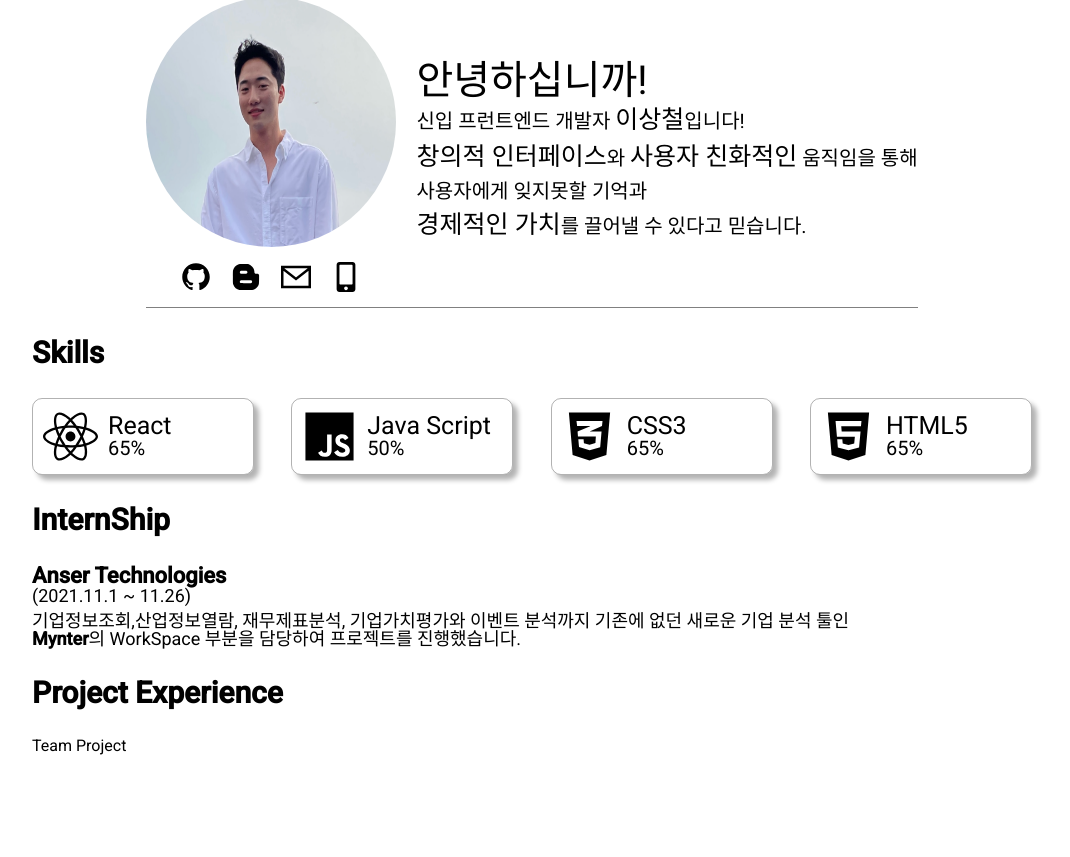
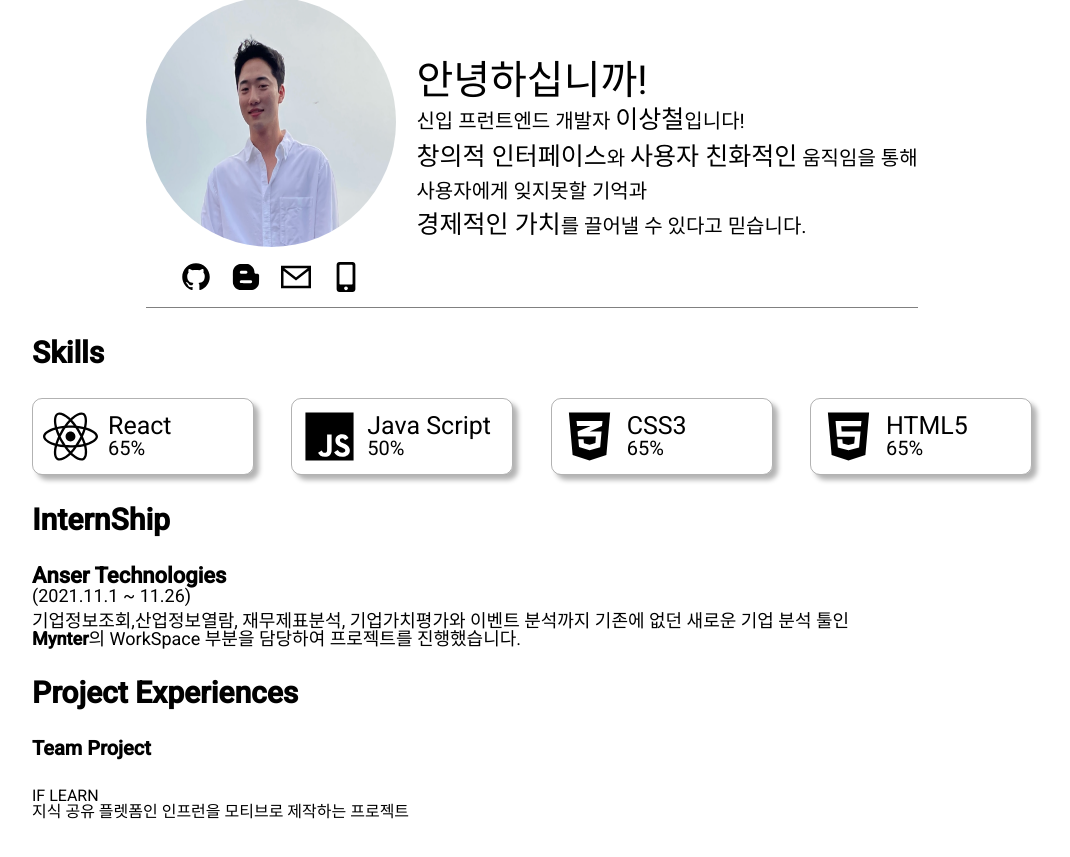
Before and after one commit to sangcheol-LEE/1st-portfolio, a React (Create React App) app: page / in a window 1280 px wide. Shown: the part 153-1010 px from the top of the page, without its empty margins (118-1188 px from the left). Built offline with nearby package versions, Linux system fonts and the light colour scheme.

Commit message:
상수데이터 제작

```diff
--- a/src/App.js
+++ b/src/App.js
@@ -1,4 +1,4 @@
-import React from 'react';
+import React ,{ useState,useEffect }from 'react';
 import { Link } from 'react-router-dom'
 import { createGlobalStyle } from 'styled-components'
 import styled from 'styled-components';
@@ -6,6 +6,8 @@ import MainInfo from './Components/MainInfo';
 import MainAside from './Components/MainNav';
 import Skill from './Components/Skill';
 import { FaReact,FaJs,FaCss3Alt,FaHtml5 } from 'react-icons/fa'
+
+
 
 
 const App = () => {
@@ -37,8 +39,14 @@ const App = () => {
             <span className="mynter">Mynter</span><span>의 WorkSpace 부분을 담당하여 프로젝트를 진행했습니다.</span>
             </TextBox>
 
-            <h1 className="title">Project Experience</h1>
-            <h2 className="value">Team Project</h2>
+            <h1 className="title">Project Experiences</h1>
+            <h2 className="subTitle">Team Project</h2>
+
+            <ProjectBox>
+              <h3>IF LEARN</h3>
+              <span>지식 공유 플렛폼인 인프런을 모티브로 제작하는 프로젝트</span>
+
+            </ProjectBox>
 
           </article>
 
@@ -81,8 +89,16 @@ const MainSection = styled.section`
       margin-top: 30px;
       margin-bottom: 30px;
     }
+
+    .subTitle {
+      font-size:20px;
+      font-weight:bold;
+      margin-top: 30px;
+      margin-bottom: 30px;
+    }
   }
 `;
+
 
 
 
@@ -94,7 +110,7 @@ const SkillBox = styled.div`
   `;
 
 
-const TextBox = styled.div`
+const TextBox = styled.article`
   margin-bottom: 15px;
 
   font-size:18px;
@@ -113,6 +129,9 @@ const TextBox = styled.div`
   }
 `;
 
+const ProjectBox = styled.article`
+
+`;
 
 const GlobalStyle = createGlobalStyle`
 html,body,div,span,applet,object,iframe,h1,h2,h3,h4,h5,h6,p,blockquote,pre,a,abbr,acronym,address,big,cite,code,del,dfn,em,img,ins,kbd,q,s,samp,
```
Also changed, not shown: public/Data/myjob.json (added, +44 -0 lines).
